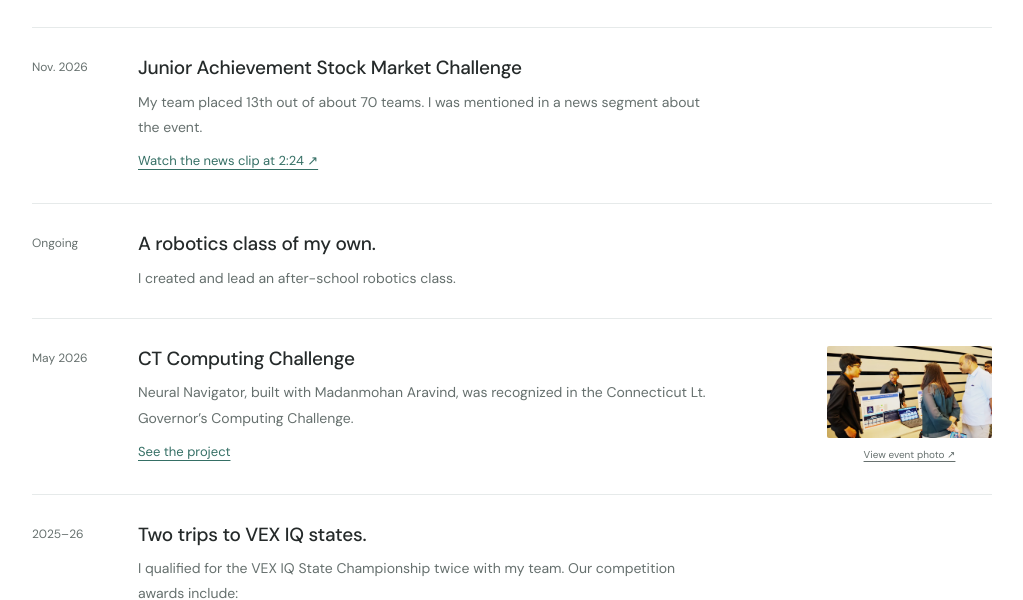
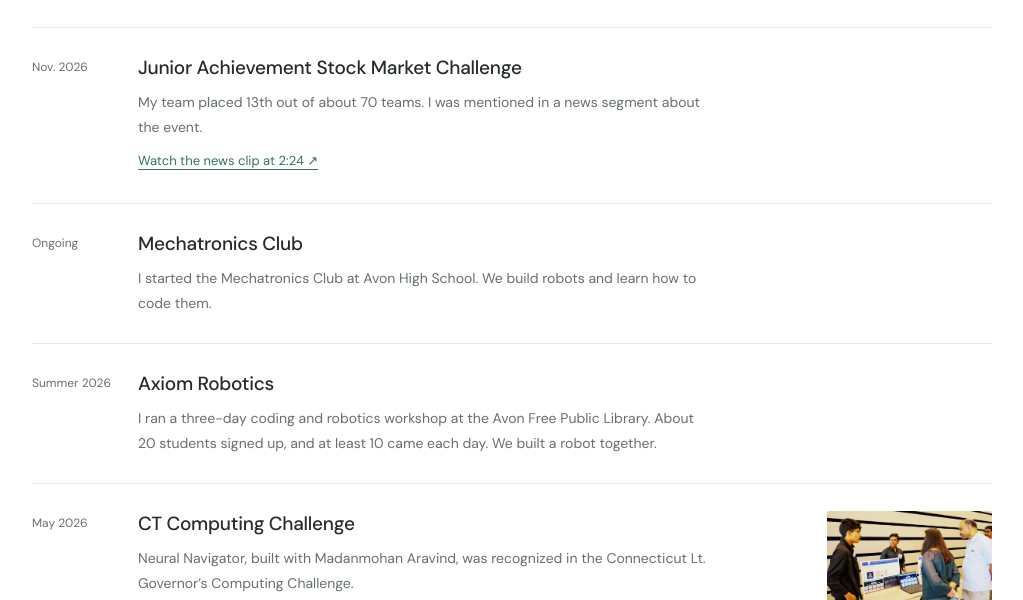
Before and after one commit to chahatesh/Chahatesh, a plain HTML site: page achievements.html in a window 1280 px wide. Shown: the part 229-829 px from the top of the page, without its empty margins (128-1151 px from the left). Drawn offline with Linux system fonts and the light colour scheme.

Commit message:
Add Mechatronics Club and Axiom Robotics workshop achievements

```diff
--- a/achievements.html
+++ b/achievements.html
@@ -33,11 +33,18 @@
 <a class="text-link" href="https://www.youtube.com/watch?v=fVAH-6oDHvc&amp;t=144s" target="_blank" rel="noopener">Watch the news clip at 2:24 ↗</a>
 </div>
 </article>
-<article class="achievement-entry no-certificate">
+<article id="mechatronics-club" class="achievement-entry no-certificate">
 <span class="achievement-date">Ongoing</span>
 <div class="achievement-copy">
-<h2>A robotics class of my own.</h2>
-<p>I created and lead an after-school robotics class.</p>
+<h2>Mechatronics Club</h2>
+<p>I started the Mechatronics Club at Avon High School. We build robots and learn how to code them.</p>
+</div>
+</article>
+<article id="axiom-robotics" class="achievement-entry no-certificate">
+<span class="achievement-date">Summer 2026</span>
+<div class="achievement-copy">
+<h2>Axiom Robotics</h2>
+<p>I ran a three-day coding and robotics workshop at the Avon Free Public Library. About 20 students signed up, and at least 10 came each day. We built a robot together.</p>
 </div>
 </article>
 <article class="achievement-entry">
```
